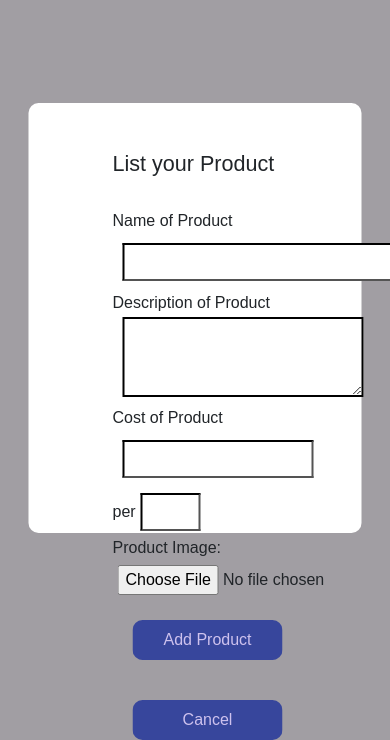
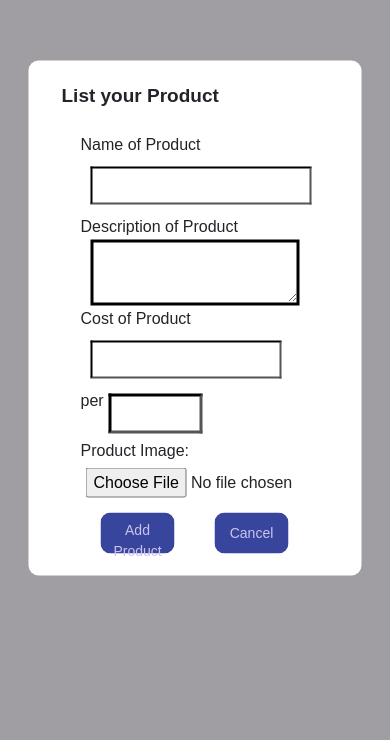
Before and after one commit to Akshay120302/OneMNC-auth, a React (Create React App) app: page /Modal in a window 390 px wide. Shown: the part 104-844 px from the top of the page. Built offline with nearby package versions, Linux system fonts and the light colour scheme; what @auth0/auth0-react would draw is missing.

Commit message:
18/09/23 11:10am Improved Modal

```diff
--- a/src/components/Modal.jsx
+++ b/src/components/Modal.jsx
@@ -108,21 +108,21 @@ import './styles/Modal.css'
         return (
             <>
             <div className="modal-wrapper"></div>
-            <div className="modal-container">
-            <h4>List your Product</h4>
+            <div className="modal-container1">
+            <h4 className="Head">List your Product</h4>
                 <br/>
 
 
-                        <span>Name of Product</span>
+                        <span className="Name">Name of Product</span>
                         <input type="text" className="input1" value = {taskName}
                         onChange={handleChange} name='productName' required/>
                         <br/>
-                        <span>Description of Product</span>
+                        <span className="Descr">Description of Product</span>
                         <textarea type="text" rows={5} cols={40} value={description} onChange={handleChange} name='productDes' required/>
                         <br/>
-                        <span>Cost of Product</span>
+                        <span className="Cost">Cost of Product</span>
                         <input type="integer" className="input3" required/>
-                        <span>per</span>
+                        <span className="Per">per</span>
                         <input type="text"
                         className='unitModal' required/>
                         <br/>
--- a/src/components/ProductListing.jsx
+++ b/src/components/ProductListing.jsx
@@ -72,7 +72,7 @@ function ProductListing(props) {
 
             <div className="header">
                 <h3>Product List</h3>
-                <button className="btn" onClick={() => setShowModal(true)}>Add Products</button>
+                <button className="btnP" onClick={() => setShowModal(true)}>Add Products</button>
                 {showModal && <Modal closeModal={closeModal} save ={saveTask}/>}
 
             </div>
--- a/src/components/styles/Cart.css
+++ b/src/components/styles/Cart.css
@@ -115,7 +115,7 @@ td {
     width: 245px;
     min-height: 576px;
     background-color: rgb(156, 215, 233);
-    margin-left: -226px;
+    margin-left: -210px;
     margin-top: 4px;
 }
 
--- a/src/components/styles/Customer.css
+++ b/src/components/styles/Customer.css
@@ -1,12 +1,3 @@
-.btn{
-    margin: 20px;
-    width: 150px;
-    height: 40px;
-    border-radius: 10px;
-    color: #cec2ee;
-    background-color: rgb(55, 70, 156);
-}
-
 .Header{
     text-align: center;
     margin-top: -77px;
--- a/src/components/styles/Menu.css
+++ b/src/components/styles/Menu.css
@@ -84,4 +84,9 @@
         width: 232px;
         height: 799px;
     }
+
+    .fa-xmark {
+        margin-left: 2px;
+        margin-top: 26px;
+    }
 }
--- a/src/components/styles/Modal.css
+++ b/src/components/styles/Modal.css
@@ -9,7 +9,7 @@
     background-color: rgba(121, 118, 125, 0.7);
 }
 
-.modal-container{
+.modal-container1{
     position: fixed;
     top: 50%;
     left: 50%;
@@ -52,6 +52,15 @@ textarea {
 
 }
 
+.btn {
+    margin: 20px;
+    width: 150px;
+    height: 40px;
+    border-radius: 10px;
+    color: #cec2ee;
+    background-color: rgb(55, 70, 156);
+}
+
 /* span{
     margin-left: 10px;
 } */
@@ -59,3 +68,66 @@ textarea {
 input{
     padding: 5px;
 }
+
+@media screen and (max-width:600px){
+
+    .modal-container1 {
+        display: flex;
+        flex-wrap: wrap;
+        position: fixed;
+        top: 50%;
+        left: 50%;
+        transform: translate(-50%,-50%);
+        width: 333px;
+        max-height: 515px;
+        padding: 48px 52px;
+        border-radius: 10px;
+        background-color: rgb(255, 255, 255);
+    }
+
+    .input1 .input3 {
+        margin: 1px;
+        width: 275px;
+        border-color: black;
+        border-width: 3px;
+    }
+
+    textarea {
+        margin: 1px 10px;
+        padding: 5px;
+        width: 247px;
+        height: 66px;
+        border-color: black;
+        border-width: 3px;
+    }
+
+    .Name .Descr .Cost .Per{
+        font-size: 13px;
+        font-weight: 500;
+    }
+
+    .Head{
+        font-size: 19px;
+        width: 200px;
+        margin-left: -19px;
+        margin-top: -24px;
+        font-weight: 600;
+    }
+
+    .unitModal {
+        margin: 5px;
+        width: 94px;
+        border-color: black;
+        border-width: 3px;
+    }
+
+    .btn {
+        margin: 10px 20px;
+        width: 74px;
+        height: 41px;
+        border-radius: 10px;
+        color: #cec2ee;
+        background-color: rgb(55, 70, 156);
+        font-size: 14px;
+    }
+}
--- a/src/components/styles/ProductListing.css
+++ b/src/components/styles/ProductListing.css
@@ -1,4 +1,4 @@
-.btn{
+.btnP{
     margin: 20px;
     width: 150px;
     height: 40px;
@@ -141,7 +141,7 @@ a{
 
   @media screen and (max-width: 600px) {
 
-    .product-container1{
+  .product-container1{
       margin: 16px 18px;
     width: 338px;
     height: auto;
```
